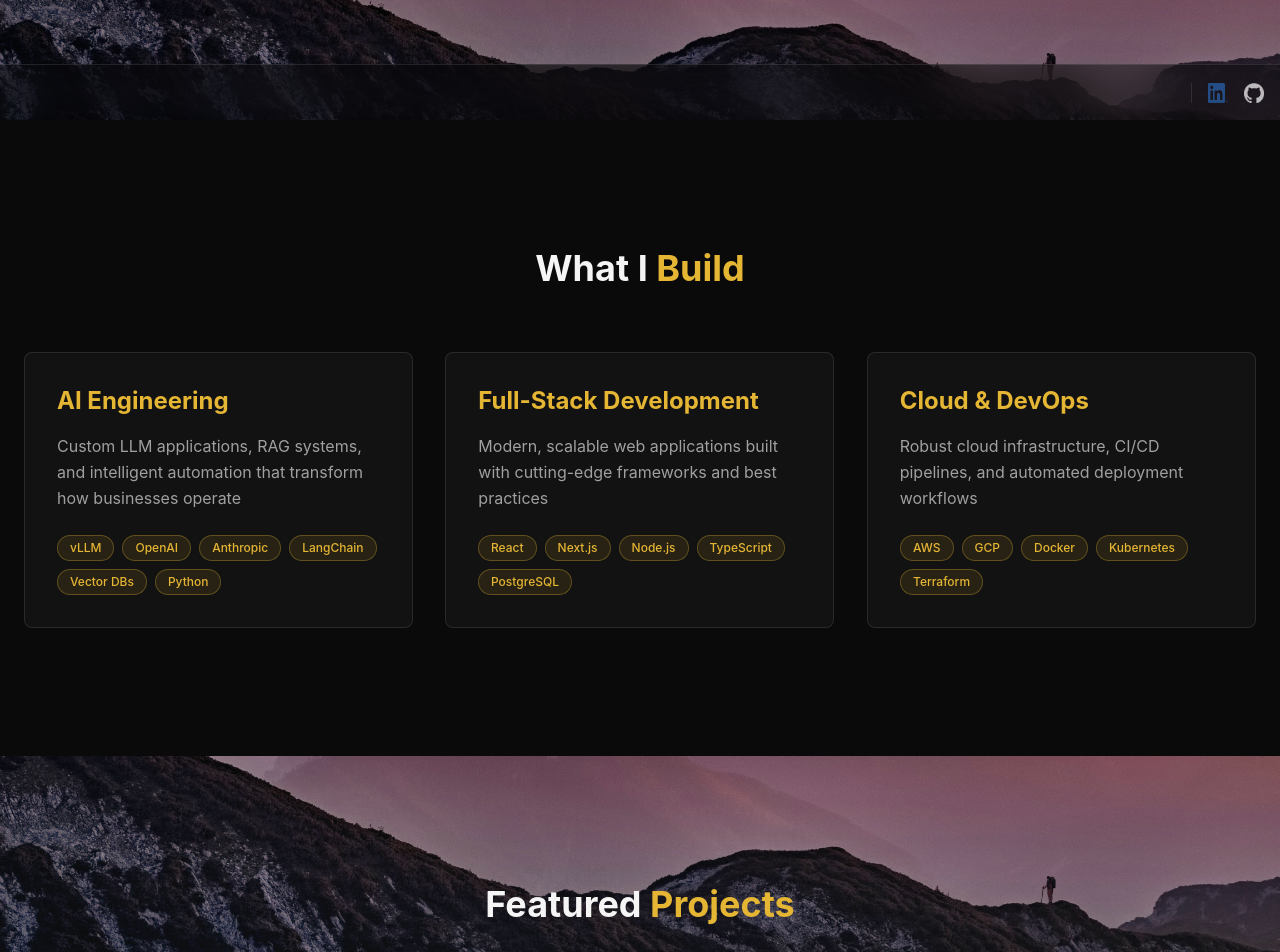
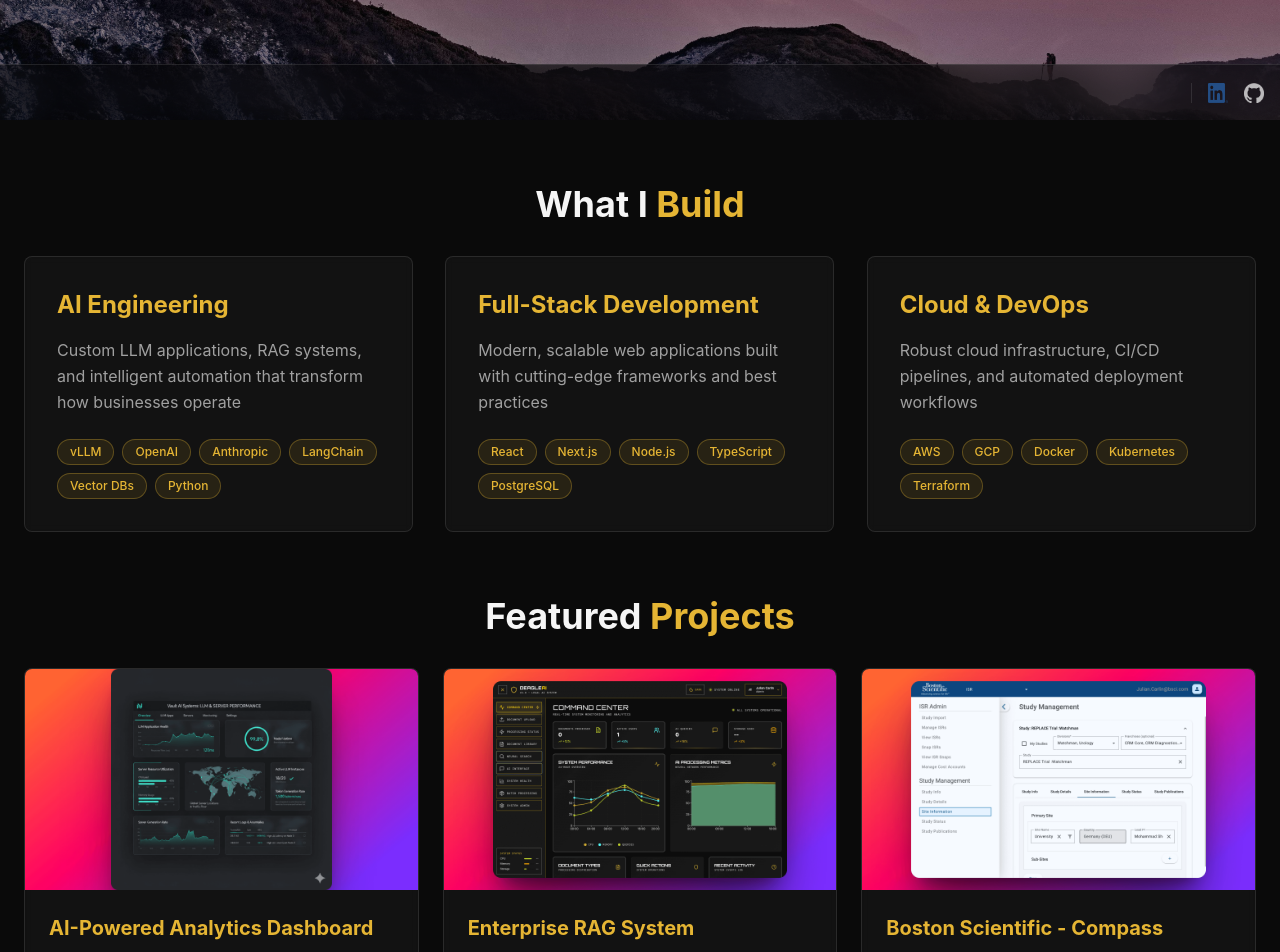
Before and after one commit to jcarlin/codedelivered.com, a Next.js app: page / in a window 1280 px wide. Shown: the part 680-1632 px from the top of the page. Built offline with nearby package versions, Linux system fonts and the light colour scheme.

Commit message:
merge what i build and featured projects section/background

```diff
--- a/app/page.tsx
+++ b/app/page.tsx
@@ -11,8 +11,11 @@ export default function Home() {
     <DesktopOS>
       <main className="snap-y snap-proximity min-h-screen overflow-y-auto pb-14">
         <Hero />
-        <Services />
-        <Projects />
+        {/* Combined Services & Projects Section */}
+        <div className="bg-background snap-start min-h-screen">
+          <Services />
+          <Projects />
+        </div>
         <EditorStack />
         <Contact />
       </main>
--- a/components/Projects.tsx
+++ b/components/Projects.tsx
@@ -3,9 +3,9 @@ import ProjectCard from './ProjectCard'
 
 export default function Projects() {
   return (
-    <section id="projects" className="py-20 md:py-32 bg-surface/30 snap-start">
+    <section id="projects" className="pt-5 md:pt-8 pb-10 md:pb-16">
       <div className="max-w-7xl mx-auto px-6">
-        <h2 className="text-3xl md:text-4xl font-bold text-center mb-16">
+        <h2 className="text-3xl md:text-4xl font-bold text-center mb-8">
           Featured <span className="text-gold">Projects</span>
         </h2>
 
--- a/components/Services.tsx
+++ b/components/Services.tsx
@@ -3,9 +3,9 @@ import ServiceCard from './ServiceCard'
 
 export default function Services() {
   return (
-    <section id="services" className="py-20 md:py-32 bg-background snap-start">
+    <section id="services" className="pt-10 md:pt-16 pb-5 md:pb-8">
       <div className="max-w-7xl mx-auto px-6">
-        <h2 className="text-3xl md:text-4xl font-bold text-center mb-16">
+        <h2 className="text-3xl md:text-4xl font-bold text-center mb-8">
           What I <span className="text-gold">Build</span>
         </h2>
 
```
